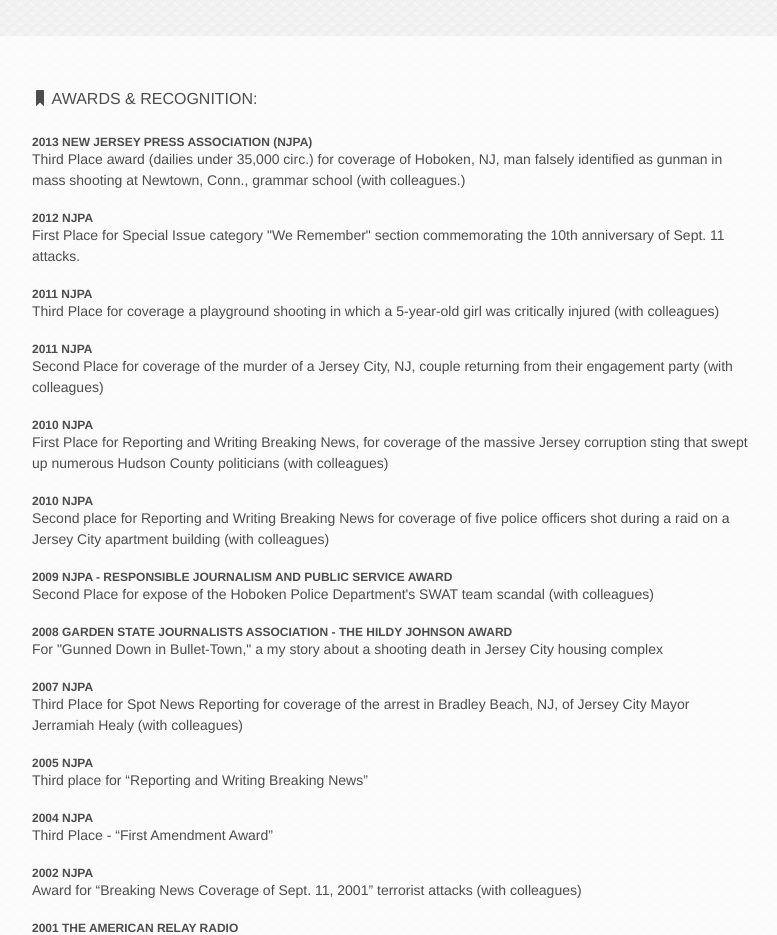
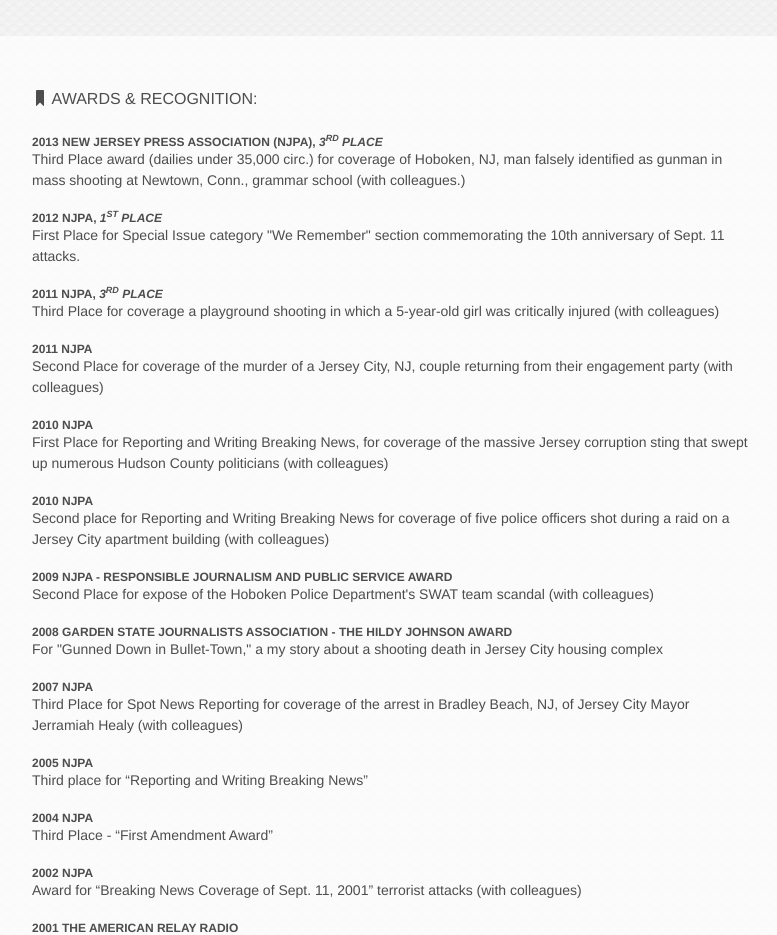
Before and after one commit to manikrathee/michaelangelo-conte, a plain HTML site: page index.html in a window 1280 px wide. Shown: the part 920-1855 px from the top of the page, without its empty margins (248-1025 px from the left). Drawn offline with Linux system fonts and the light colour scheme; files whose address does not match are found by name.

Commit message:
updated awards, css

```diff
--- a/css/styles/base.scss
+++ b/css/styles/base.scss
@@ -188,4 +188,7 @@ h2{
         font-size: 14px;
         line-height: 1.5;
     }
+    i {
+        font-weight: 300;
+    }
 }
--- a/index.html
+++ b/index.html
@@ -106,17 +106,17 @@
 		<ul>
 
 			<li class="award award-item">
-			    <span class="award-title">2013 New Jersey Press Association (NJPA)</span>
+			    <span class="award-title">2013 New Jersey Press Association (NJPA), <i>3<sup>rd</sup> Place</i></span>
 			    <span class="award-description">Third Place award (dailies under 35,000 circ.) for coverage of Hoboken, NJ, man falsely identified as gunman in mass shooting at Newtown, Conn., grammar school (with colleagues.)</span>
 			</li>
 
 			<li class="award award-item">
-			    <span class="award-title">2012 NJPA </span>
+			    <span class="award-title">2012 NJPA, <i>1<sup>st</sup> place</i></span>
 			    <span class="award-description">First Place for Special Issue category "We Remember" section commemorating the 10th anniversary of Sept. 11 attacks. </span>
 			</li>
 
 			<li class="award award-item">
-			    <span class="award-title">2011 NJPA </span>
+			    <span class="award-title">2011 NJPA, <i>3<sup>rd</sup> Place</i></span>
 			    <span class="award-description">Third Place for coverage a playground shooting in which a 5-year-old girl was critically injured (with colleagues)  </span>
 			</li>
 
```
